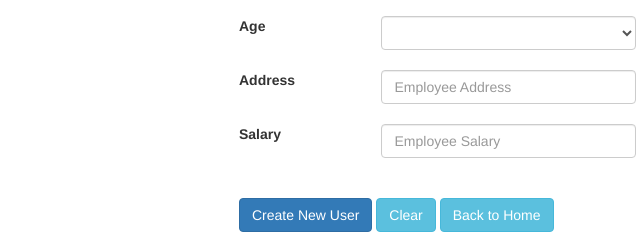
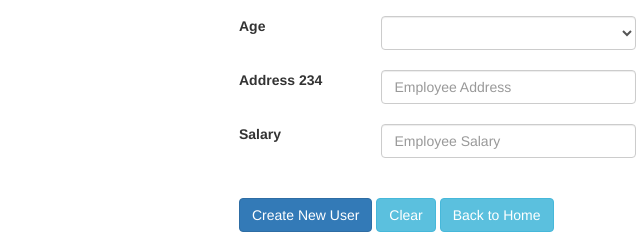
Before and after one commit to karthickak2016/myproject, a plain HTML site: page index.html in a window 1280 px wide. Shown: the part 244-484 px from the top of the page, 226-866 px from the left. Drawn offline with nearby package versions, Linux system fonts and the light colour scheme.

Commit message:
Update index.html

```diff
--- a/index.html
+++ b/index.html
@@ -84,7 +84,7 @@
 				</div>
 				<br>
 				<div class="row">
-					<div class="col-sm-2"><label for="address">Address</label></div>
+					<div class="col-sm-2"><label for="address">Address 234</label></div>
 					<div class="col-sm-4"><input type="address" class="form-control" id="address" placeholder="Employee Address" required></div>
 				</div>
 				<br>
```
